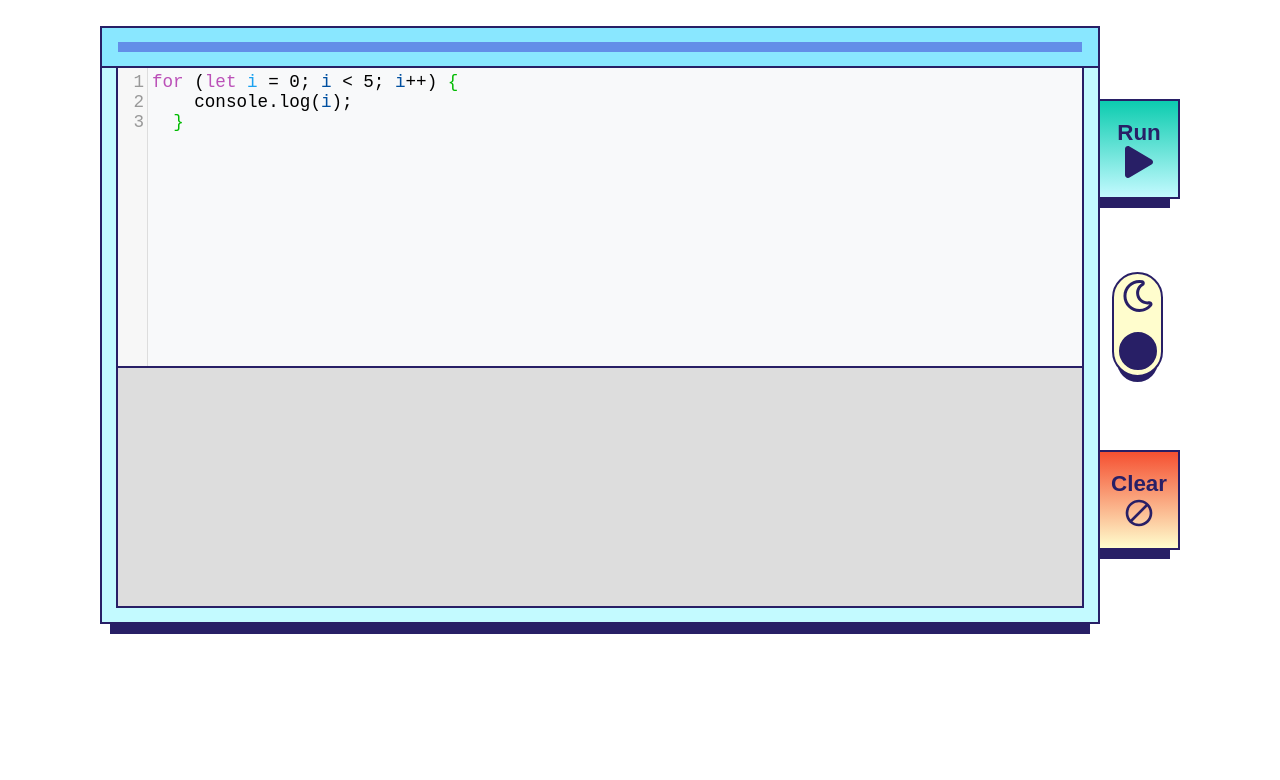
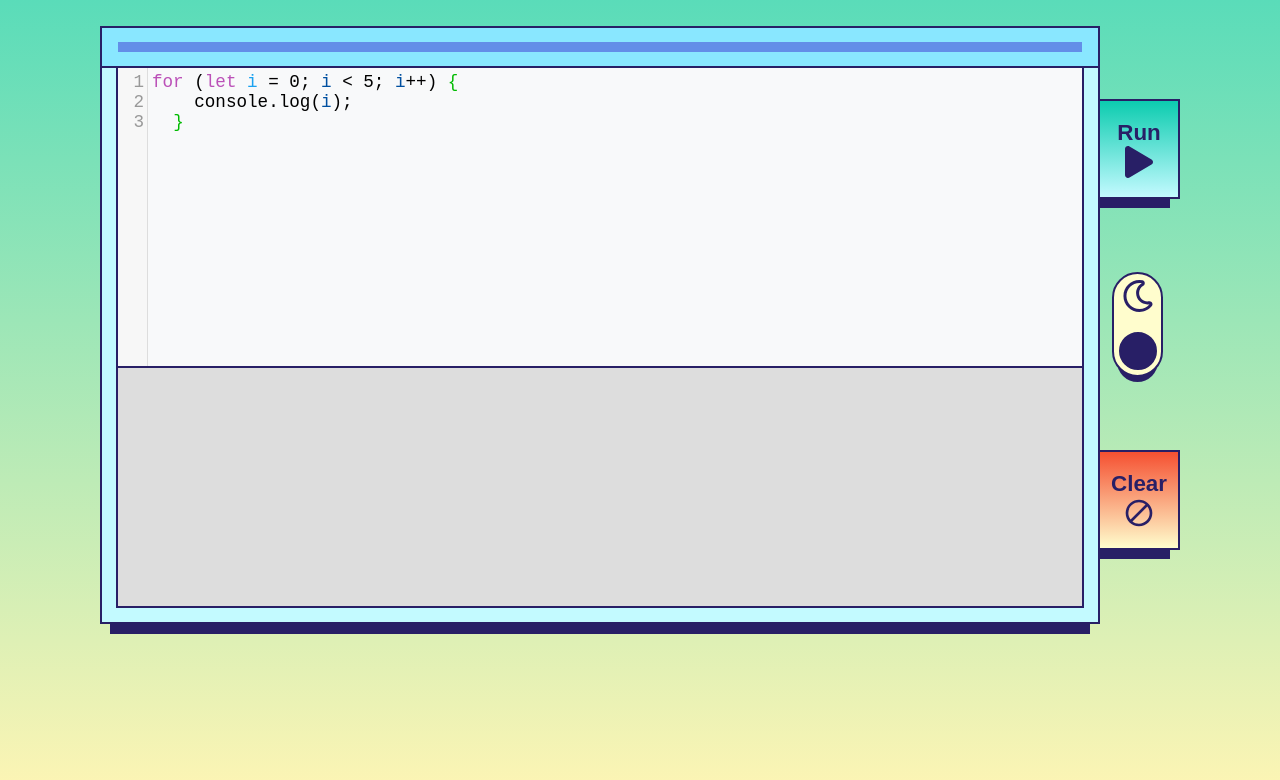
Before and after one commit to dwainejade/js-console, a React (Create React App) app: page / in a window 1280 px wide. Shown: the top 780 px of the page. Built offline with nearby package versions, Linux system fonts and the light colour scheme.

Commit message:
changed backgrounds

```diff
--- a/src/App.js
+++ b/src/App.js
@@ -1,6 +1,5 @@
 import React, { useState, useRef, useEffect } from "react";
 import "./App.scss";
-// import LightBG from "./images/BG-Lightmode.png";
 import "codemirror/keymap/sublime";
 import "codemirror/lib/codemirror.css";
 import "codemirror/theme/juejin.css";
--- a/src/App.scss
+++ b/src/App.scss
@@ -5,8 +5,7 @@ $desktop-max-width: 1000px;
 $transition: all ease 0.3s;
 
 .app-wrapper {
-  background: url("./images/BG-Lightmode.png") no-repeat 0 0;
-  background-size: cover;
+  background: linear-gradient(rgba(90, 220, 185), rgba(255, 245, 180));
   height: 100vh;
   -webkit-transition: background-image 0.2s ease-in-out;
   transition: background-image 0.2s ease-in-out;
@@ -399,8 +398,7 @@ $transition: all ease 0.3s;
 ////////////////////////////////////////////////
 ///////////// DARK MODE ////////////////////////
 .app-wrapper.dark {
-  background: url("./images/BG-Darkmode.png") no-repeat 0 0;
-  background-size: cover;
+  background: linear-gradient(rgba(60, 65, 142), rgba(58, 160, 220));
 
   .top-container {
     .editor-header {
```
Also changed, not shown: src/images/BG-Darkmode.png, src/images/BG-Lightmode.png.
